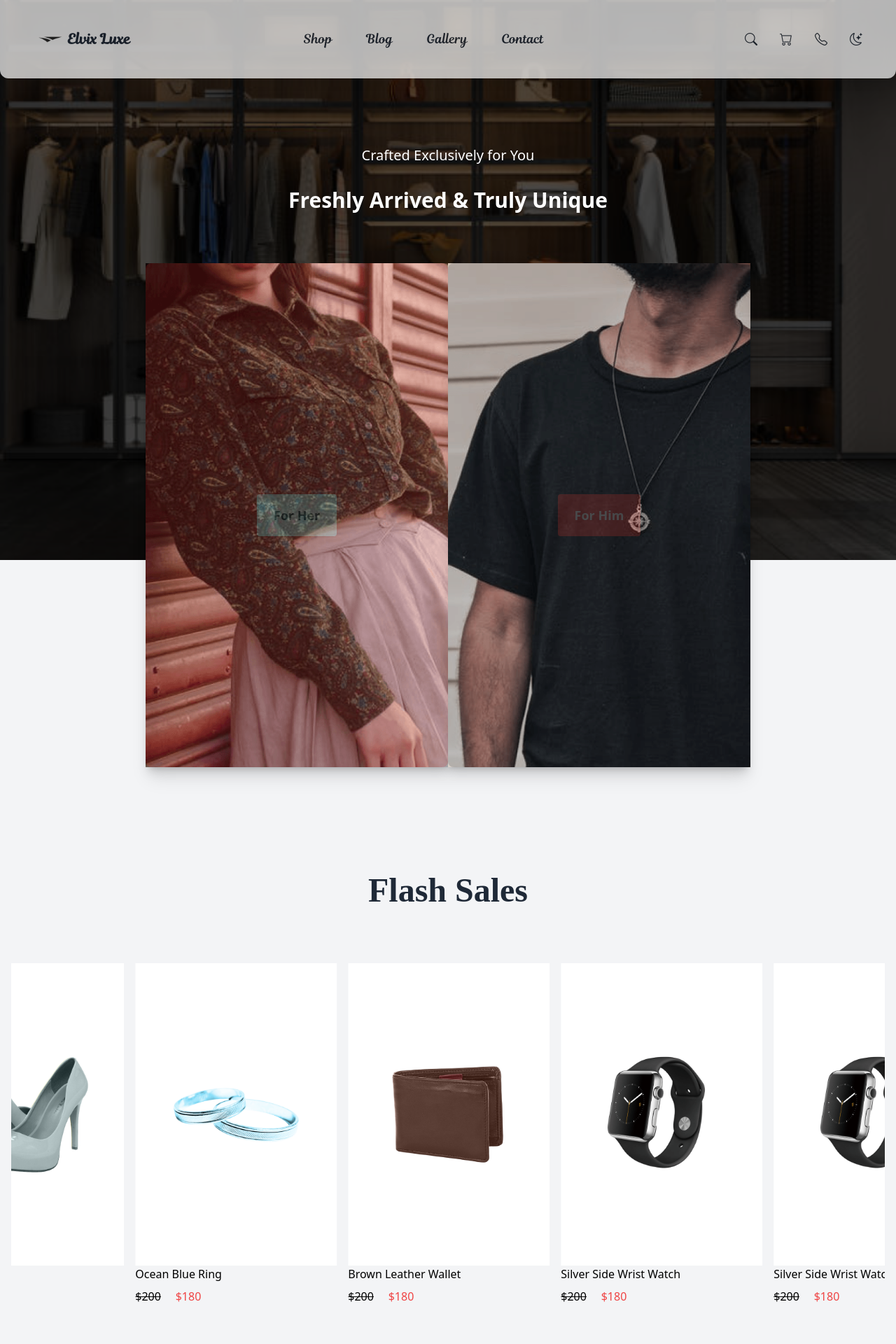
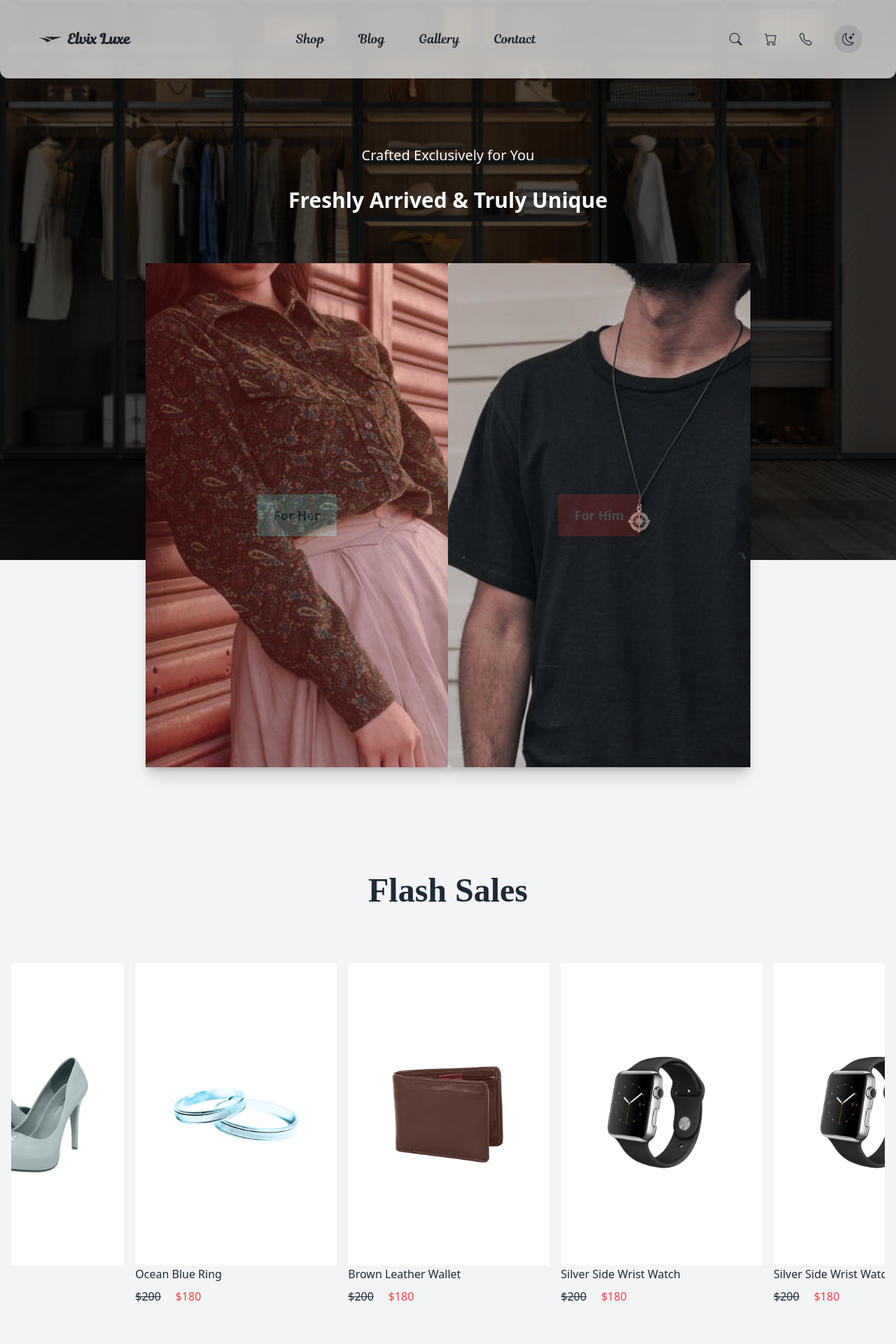
Before and after one commit to Stephen842/Easyshop, a Django app: page / in a window 1280 px wide. Shown: the top 1920 px of the page at 70% size. Run offline with Django 5.2, Linux system fonts and the light colour scheme; some libraries are stand-ins or nearby versions; some web fonts are replaced.

Commit message:
I added a js file for switching between light and dark mode

```diff
--- /dev/null
+++ b/Store/shop/static/js/background_switch.js
@@ -0,0 +1,20 @@
+// Background Switcher.js
+
+const modeSwitch = document.getElementById('modeSwitch');
+const themeIcon = document.getElementById('themeIcon');
+
+// Check for saved theme preference
+const currentTheme = localStorage.getItem('theme') || 'light';
+document.documentElement.setAttribute('data-theme', currentTheme);
+
+// Set the correct icon based on the current theme
+themeIcon.className = currentTheme === 'dark' ? 'bi bi-sun-fill' : 'bi bi-moon-stars';
+
+modeSwitch.addEventListener('click', () => {
+    const newTheme = document.documentElement.getAttribute('data-theme') === 'dark' ? 'light' : 'dark';
+    document.documentElement.setAttribute('data-theme', newTheme);
+    localStorage.setItem('theme', newTheme);
+
+    // Change the icon based on the new theme
+    themeIcon.className = newTheme === 'dark' ? 'bi bi-sun-fill' : 'bi bi-moon-stars';
+});
--- a/Store/shop/static/style.css
+++ b/Store/shop/static/style.css
@@ -25,6 +25,11 @@ html {
 body {
     overflow: -moz-scrollbars-none; /* Fallback for old browsers */
     overflow-y: scroll; /* Ensure content can scroll without a visible bar */
+
+    /*for the toggle light and dark mode*/
+    background-color: var(--bg-color);
+    color: var(--text-color);
+    transition: background-color 0.3s, color 0.3s;
 }
 
 @keyframes moveContainer {
@@ -45,3 +50,13 @@ img {
     pointer-events: none;
     user-select: none;
 }
+
+:root {
+    --bg-color: #f3f4f6;
+    --text-color: #1f2937;
+}
+
+[data-theme="dark"] {
+    --bg-color: #232323;
+    --text-color: white;
+}
--- a/Store/shop/templates/pages/Store.html
+++ b/Store/shop/templates/pages/Store.html
@@ -31,7 +31,7 @@
         <title> {{ title }}</title>
     </head>
 
-    <body class="bg-gray-100">
+    <body class="">
         <main>
             <!-- Background Image -->
             <div class="h-screen w-full bg-cover bg-center relative" style="background-image: url(../../static/background_0.jpg);">
@@ -63,13 +63,16 @@
                                 <a href="/contact" class="hover:text-gray-400 transition">Contact</a>
                             </nav>
 
-                            <div class="hidden lg:flex mr-8 gap-8 text-gray-800 text-lg font-bold">
+                            <div class="hidden lg:flex items-center mr-8 gap-8 text-gray-800 text-lg font-bold">
                                 <a></a>
                                 <a href="/blog" class="hover:text-gray-400 transition"><i class="bi bi-search"></i></a>
                                 <a href="/gallery" class="hover:text-gray-400 transition"><i class="bi bi-cart"></i></a>
                                 <a href="/contact" class="hover:text-gray-400 transition"><i class="bi bi-telephone"></i></a>
-                                <a href="/contact" class="hover:text-gray-400 transition"><i class="bi bi-moon-stars"></i></a>
+                                <button id="modeSwitch" class="p-2 w-10 h-10 rounded-full bg-gray-200 hover:bg-gray-300 dark:bg-gray-800 dark:text-gray-200 transition flex items-center justify-center">
+                                    <i id="themeIcon" class="bi bi-moon-stars"></i>
+                                </button>
                             </div>
+
 
                             <!-- Mobile Menu Icon -->
                             <div class="lg:hidden">
@@ -128,7 +131,7 @@
             <div>
                 <section>
                     <div class="mb-24">
-                        <h2 class="mt-16 lg:mt-0 text-center text-5xl text-gray-800 font-bold font-[poppins] mb-8"> Flash Sales </h2>
+                        <h2 class="mt-16 lg:mt-0 text-center text-5xl font-bold font-[poppins] mb-8"> Flash Sales </h2>
                         <div class="mt-20 mb-20 lg:mx-4 flex">
                             <div class="relative w-full">
                                 <!-- Carousel -->
@@ -226,23 +229,23 @@
                         <div class="flex justify-center md:gap-2 mt-1 w-[100%] md:w-[98%] md:ml-2 lg:ml-3 shadow-lg transition">
                             <div class="relative w-full max-w-xl mx-auto">
                                 <img src="{% static 'elvix-cap2.png' %}" alt="Elvix cap" class="w-full h-auto">
-                                <h2 class="absolute bottom-4 left-1/2 transform -translate-x-1/2 text-white text-2xl font-bold bg-opacity-50 px-4 py-2"> Caps </h2>
+                                <h2 class="absolute bottom-4 left-1/2 transform -translate-x-1/2 text-white text-xl md:text-2xl font-bold bg-opacity-50 px-4 py-2"> Caps </h2>
                             </div>
                             <div class="relative w-full max-w-xl mx-auto">
                                 <img src="{% static 'elvix-shirt2.png' %}" alt="Elvix shirt" class="w-full h-auto"/>
-                                <h2 class="absolute bottom-4 left-1/2 transform -translate-x-1/2 text-white text-2xl font-bold bg-opacity-50 px-4 py-2">Shirt</h2>
+                                <h2 class="absolute bottom-4 left-1/2 transform -translate-x-1/2 text-white text-xl md:text-2xl font-bold bg-opacity-50 px-4 py-2">Shirt</h2>
                             </div>
                             <div class="relative w-full max-w-xl mx-auto">
                                 <img src="{% static 'elvix-cap-shirt2.png' %}" alt="Elvix shirts" class="w-full h-auto"/>
-                                <h2 class="absolute bottom-4 left-1/2 transform -translate-x-1/2 text-white text-2xl font-bold bg-opacity-50 px-4 py-2">Combo</h2>
+                                <h2 class="absolute bottom-4 left-1/2 transform -translate-x-1/2 text-white text-xl md:text-2xl font-bold bg-opacity-50 px-4 py-2">Combo</h2>
                             </div>
                         </div>
                     </div>
 
                     <div class="mt-24">
                         <div>
-                            <h2 class="mt-16 lg:mt-0 text-center text-5xl text-gray-800 font-bold font-[poppins] mb-8"> Explore New Arrivals </h2>
-                            <div class="mt-20 mb-28 flex justify-center items-center gap-8 text-gray-800 text-2xl font-bold">
+                            <h2 class="mt-16 lg:mt-0 text-center text-5xl font-bold font-[poppins] mb-8"> Explore New Arrivals </h2>
+                            <div class="mt-20 mb-28 flex justify-center items-center gap-8 text-2xl font-bold">
                                 <div class="relative w-full">
                                     <!-- Carousel -->
                                     <div class="relative overflow-hidden">
@@ -311,31 +314,31 @@
                                     </div>
                                 </div>
                             </div>
-                            <h2 class="text-center text-3xl md:text-4xl lg:text-5xl text-gray-800 font-bold font-[poppins] mb-10 lg:mb-20">
+                            <h2 class="text-center text-3xl md:text-4xl lg:text-5xl font-bold font-[poppins] mb-10 lg:mb-20">
                                 Shop By Category
                             </h2>
                             <div class="flex flex-wrap justify-center gap-4 md:gap-6 lg:gap-8 mb-12 lg:mb-20">
-                                <button class="text-lg md:text-xl font-medium text-gray-800 rounded-md px-4 md:px-6 py-2 md:py-3 hover:shadow-lg transition hover:bg-gray-200 focus:bg-gray-300 shadow-md">
+                                <button class="text-lg md:text-xl font-medium rounded-md px-4 md:px-6 py-2 md:py-3 hover:shadow-lg transition hover:bg-gray-200 focus:bg-gray-300 shadow-md">
                                     All
                                 </button>
-                                <button class="text-lg md:text-xl font-medium text-gray-800 rounded-md px-4 md:px-6 py-2 md:py-3 hover:shadow-lg transition hover:bg-gray-200 focus:bg-gray-300">
+                                <button class="text-lg md:text-xl font-medium rounded-md px-4 md:px-6 py-2 md:py-3 hover:shadow-lg transition hover:bg-gray-200 focus:bg-gray-300">
                                     T-Shirt
                                 </button>
-                                <button class="text-lg md:text-xl font-medium text-gray-800 rounded-md px-4 md:px-6 py-2 md:py-3 hover:shadow-lg transition hover:bg-gray-200 focus:bg-gray-300">
+                                <button class="text-lg md:text-xl font-medium rounded-md px-4 md:px-6 py-2 md:py-3 hover:shadow-lg transition hover:bg-gray-200 focus:bg-gray-300">
                                     Shirt
                                 </button>
-                                <button class="text-lg md:text-xl font-medium text-gray-800 rounded-md px-4 md:px-6 py-2 md:py-3 hover:shadow-lg transition hover:bg-gray-200 focus:bg-gray-300">
+                                <button class="text-lg md:text-xl font-medium rounded-md px-4 md:px-6 py-2 md:py-3 hover:shadow-lg transition hover:bg-gray-200 focus:bg-gray-300">
                                     Trouser
                                 </button>
-                                <button class="text-lg md:text-xl font-medium text-gray-800 rounded-md px-4 md:px-6 py-2 md:py-3 hover:shadow-lg transition hover:bg-gray-200 focus:bg-gray-300">
+                                <button class="text-lg md:text-xl font-medium rounded-md px-4 md:px-6 py-2 md:py-3 hover:shadow-lg transition hover:bg-gray-200 focus:bg-gray-300">
                                     Cap
                                 </button>
-                                <button class="text-lg md:text-xl font-medium text-gray-800 rounded-md px-4 md:px-6 py-2 md:py-3 hover:shadow-lg transition hover:bg-gray-200 focus:bg-gray-300">
+                                <button class="text-lg md:text-xl font-medium rounded-md px-4 md:px-6 py-2 md:py-3 hover:shadow-lg transition hover:bg-gray-200 focus:bg-gray-300">
                                     Hoodie
                                 </button>
                             </div>
 
-                            <div class="mt-12 lg:mt-20 mb-16 lg:mb-28 grid grid-cols-2 md:grid-cols-3 lg:grid-cols-4 gap-6 mx-2 lg:mx-4 text-gray-800 text-lg lg:text-2xl font-bold">
+                            <div class="mt-12 lg:mt-20 mb-16 lg:mb-28 grid grid-cols-2 md:grid-cols-3 lg:grid-cols-4 gap-6 mx-2 lg:mx-4 text-lg lg:text-2xl font-bold">
                                 <div class="text-center">
                                     <img src="{% static 'shirt-5.png' %}" alt="Elvix shirt" class="w-full h-auto object-cover rounded-lg shadow-md" />
                                     <h2 class="mt-4 mb-2">Shirt</h2>
@@ -408,8 +411,8 @@
 
 
                         <div>
-                            <h2 class="mt-16 lg:mt-0 text-center text-5xl text-gray-800 font-bold font-[poppins] mb-8"> Best Sellers </h2>
-                            <div class="mt-20 mb-28 flex justify-center items-center gap-8 text-gray-800 text-2xl font-bold">
+                            <h2 class="mt-16 lg:mt-0 text-center text-5xl font-bold font-[poppins] mb-8"> Best Sellers </h2>
+                            <div class="mt-20 mb-28 flex justify-center items-center gap-8 text-2xl font-bold">
                                 <div class="relative w-full">
                                     <!-- Carousel -->
                                     <div class="relative overflow-hidden">
@@ -551,13 +554,13 @@
                 </section>
             </div>
         </main>
-        <footer class="relative w-full text-gray-800 py-8">
+        <footer class="relative w-full py-8">
             <div class="ml-6 md:ml-8 lg:ml-0">
                 <div class="grid grid-cols-1 lg:grid-cols-4 justify-evenly items-start gap-4">
                     <div class="-ml-12 lg:ml-2 lg:-mt-8">
                         <a href="/" class="flex items-center" aria-label="Homepage">
                             <img src="{% static 'elvix.png' %}" alt="Elvix Logo" class="h-24 w-32 object-contain">
-                            <span class="text-md lg:text-2xl font-magnolia text-gray-800 font-bold -ml-8">
+                            <span class="text-md lg:text-2xl font-magnolia font-bold -ml-8">
                                 Elvix Luxe
                             </span>
                         </a>
@@ -597,6 +600,8 @@
                 <h2><a href="https://github.com/Stephen842" class='text-red-500 font-bold'> PythoGenius </a></h2>
             </div>
         </footer>
+
+        <!--This is to prevent the right clicking of mouse to solely prevent users from downloading images-->
         <script>
             document.addEventListener('contextmenu', function (e) {
                 if (e.target.tagName === 'IMG') {
@@ -604,5 +609,8 @@
                 }
             });
         </script>
+
+        <!--This script is an extension of the themeswitcher for the page bg switching-->
+        <script src="{% static 'js/background_switch.js' %}"></script>
     </body>
 </html>
```
